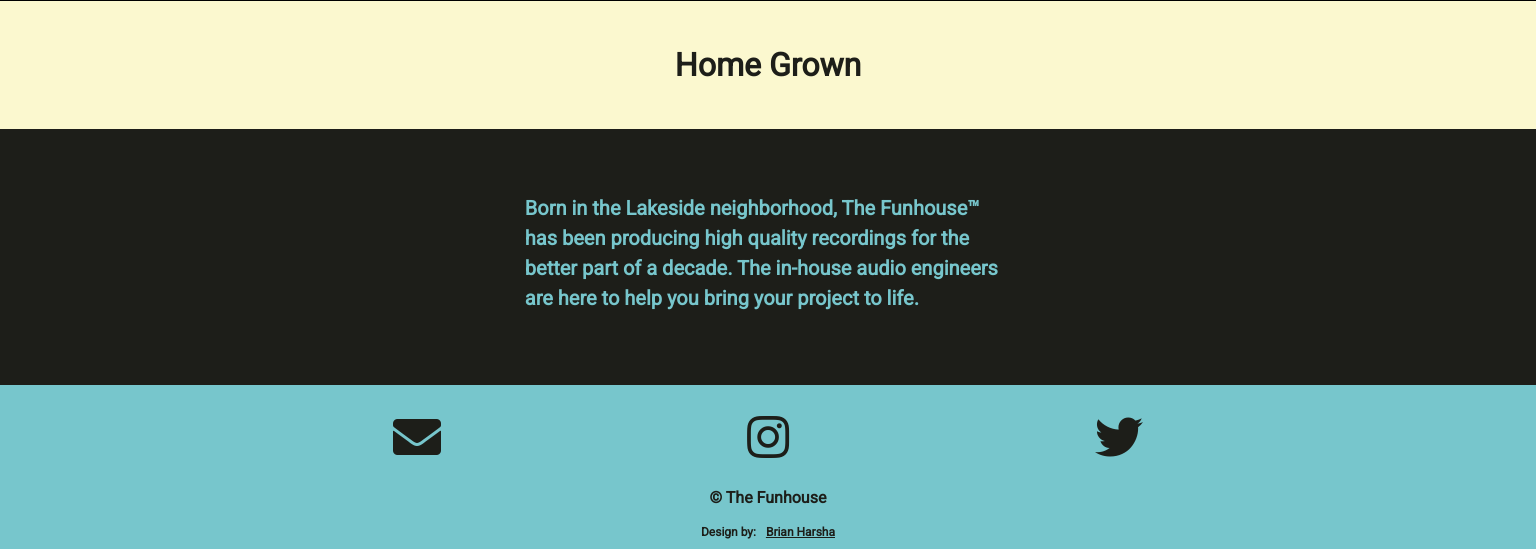
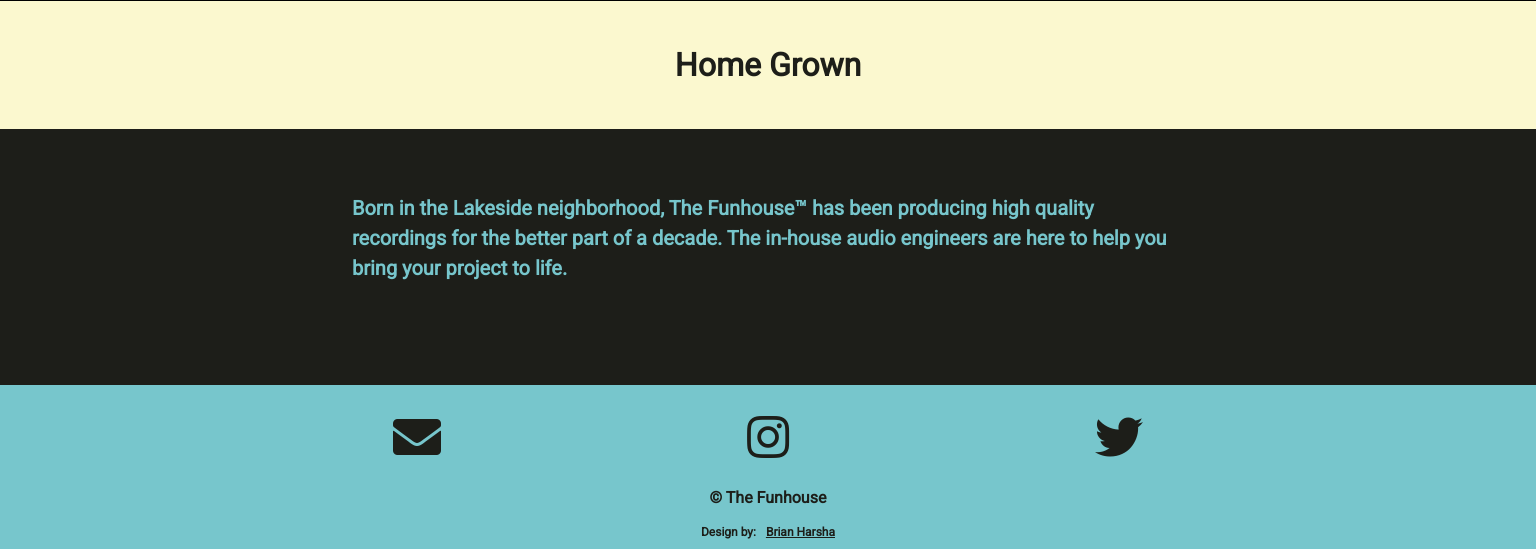
Before and after one commit to harshabc4/TheFunhouse, a Node server app: page / in a window 1536 px wide. Shown: the part 1037-1586 px from the top of the page. Run offline with Node 20, Linux system fonts and the light colour scheme; data that the repository does not hold is empty; some libraries are stand-ins or nearby versions.

Commit message:
add rem for p on widescreen

```diff
--- a/public/css/style.css
+++ b/public/css/style.css
@@ -532,7 +532,7 @@ footer * {
   }
 
   p {
-    width: 40%;
+    width: 60rem;
     padding: 4rem;
   }
 
```
